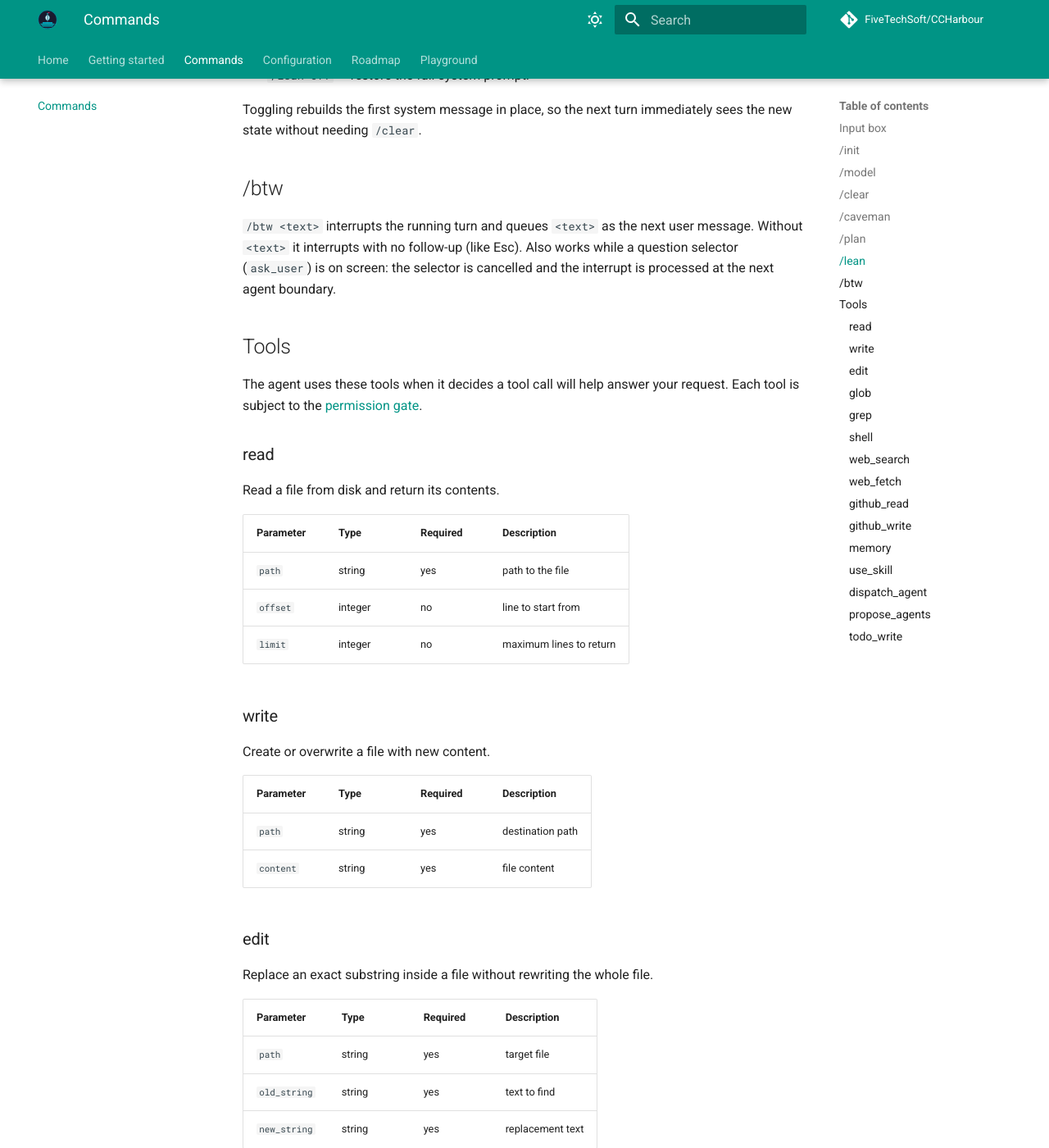
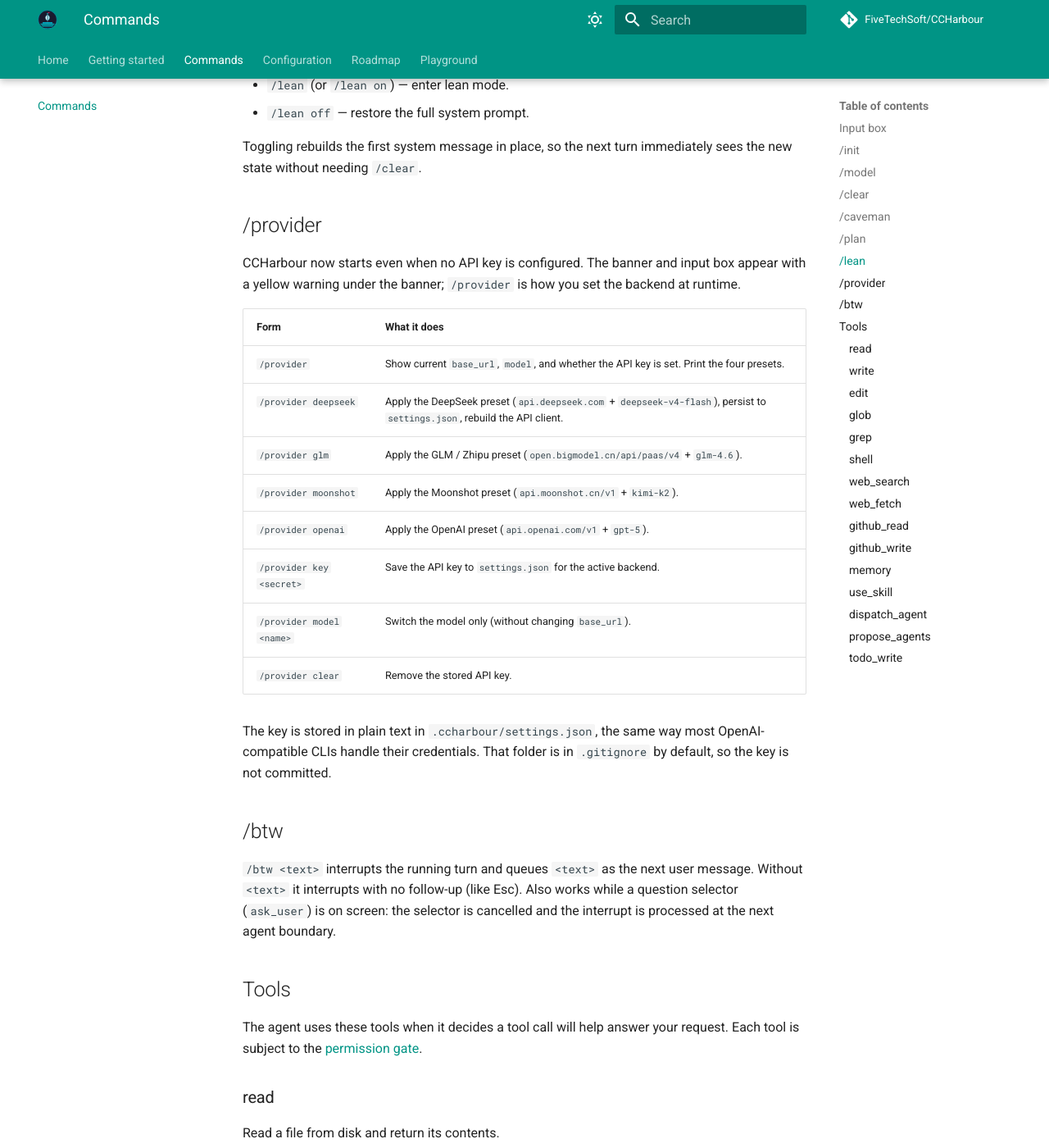
Before and after one commit to FiveTechSoft/CCHarbour, an MkDocs documentation site: the page built from pages/commands.md, in a window 1280 px wide and 1400 px high, scrolled down 3218 px. Shown: the whole window at 82% size. Built offline with MkDocs 1.6.1 and Material for MkDocs 9.7.7, drawn with Linux system fonts in a browser that asks for light colours; comment, search, counter and statistics services are not loaded; some of the changed text lies outside the part shown.

```diff
--- a/pages/commands.md
+++ b/pages/commands.md
@@ -12,6 +12,7 @@ assistant.
 | `/caveman`      | activate the caveman skill (terse replies)      |
 | `/plan [text]`  | enter plan mode (locks write/edit/shell)        |
 | `/lean [on\|off]` | toggle lean mode (trims system prompt to save tokens) |
+| `/provider [args]` | configure the LLM backend at runtime               |
 | `/btw <text>`   | interrupt the running turn; answer `<text>` next |
 | `/exit`         | quit (alias `/quit`)                            |
 
@@ -115,6 +116,27 @@ Forms:
 
 Toggling rebuilds the first system message in place, so the next turn
 immediately sees the new state without needing `/clear`.
+
+## /provider
+
+CCHarbour now starts even when no API key is configured. The banner and
+input box appear with a yellow warning under the banner; `/provider` is
+how you set the backend at runtime.
+
+| Form | What it does |
+|------|--------------|
+| `/provider` | Show current `base_url`, `model`, and whether the API key is set. Print the four presets. |
+| `/provider deepseek` | Apply the DeepSeek preset (`api.deepseek.com` + `deepseek-v4-flash`), persist to `settings.json`, rebuild the API client. |
+| `/provider glm` | Apply the GLM / Zhipu preset (`open.bigmodel.cn/api/paas/v4` + `glm-4.6`). |
+| `/provider moonshot` | Apply the Moonshot preset (`api.moonshot.cn/v1` + `kimi-k2`). |
+| `/provider openai` | Apply the OpenAI preset (`api.openai.com/v1` + `gpt-5`). |
+| `/provider key <secret>` | Save the API key to `settings.json` for the active backend. |
+| `/provider model <name>` | Switch the model only (without changing `base_url`). |
+| `/provider clear` | Remove the stored API key. |
+
+The key is stored in plain text in `.ccharbour/settings.json`, the same
+way most OpenAI-compatible CLIs handle their credentials. That folder is
+in `.gitignore` by default, so the key is not committed.
 
 ## /btw
 
```
Also changed, not shown: README.md (+9 -1 lines), releasenotes.md (+26 -2 lines), 2 other files.
